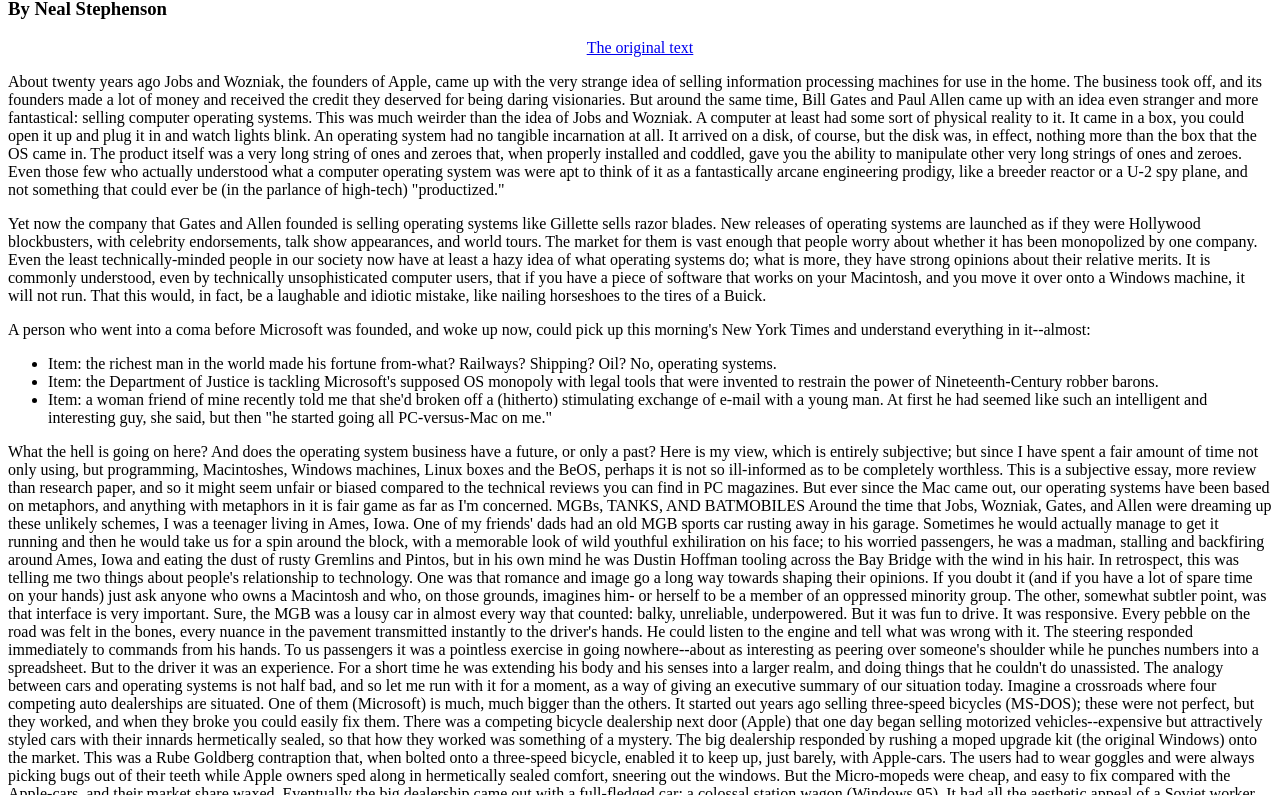
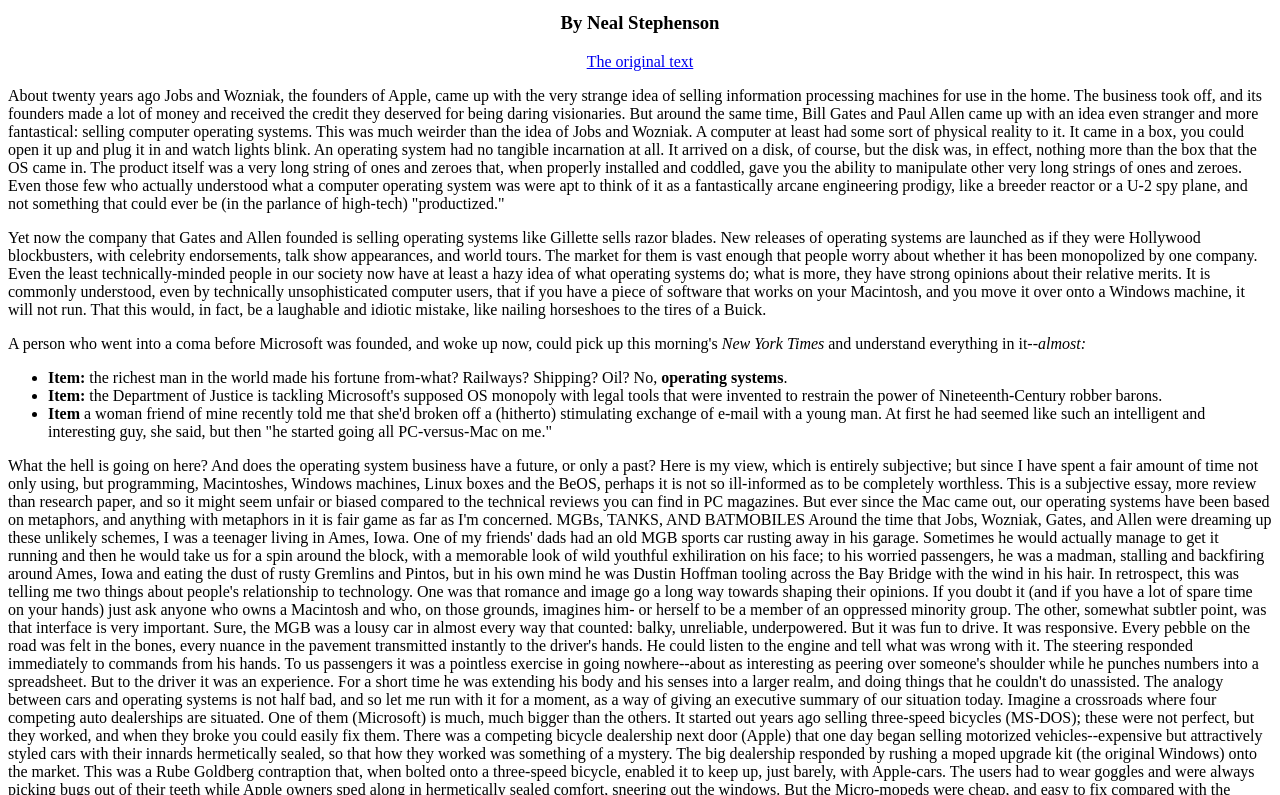
Before and after one commit to step91/itse1411.github.io, a plain HTML site: page week02/index.html in a window 1280 px wide. Shown: the part 68-863 px from the top of the page. Drawn offline with Linux system fonts and the light colour scheme.

Commit message:
Update index.html

```diff
--- a/week02/index.html
+++ b/week02/index.html
@@ -1,3 +1,17 @@
+<!DOCTYPE html>
+<html>
+<head>
+<style>
+h1,h3 {
+  text-align:center;
+}
+</style>
+</head>
+<body>
+
+
+
+
 <h1>"In the Beginning was the Command Line</h1>
 <h3>By Neal Stephenson</h3>
 
@@ -7,12 +21,12 @@
 
 <p>Yet now the company that Gates and Allen founded is selling operating systems like Gillette sells razor blades. New releases of operating systems are launched as if they were Hollywood blockbusters, with celebrity endorsements, talk show appearances, and world tours. The market for them is vast enough that people worry about whether it has been monopolized by one company. Even the least technically-minded people in our society now have at least a hazy idea of what operating systems do; what is more, they have strong opinions about their relative merits. It is commonly understood, even by technically unsophisticated computer users, that if you have a piece of software that works on your Macintosh, and you move it over onto a Windows machine, it will not run. That this would, in fact, be a laughable and idiotic mistake, like nailing horseshoes to the tires of a Buick.</p>
 
-<p>A person who went into a coma before Microsoft was founded, and woke up now, could pick up this morning's New York Times and understand everything in it--almost:</p>
+<p>A person who went into a coma before Microsoft was founded, and woke up now, could pick up this morning's <i>New York Times</i> and understand everything in it--<em>almost:</em></p>
 
 <ul>
-  <li>Item: the richest man in the world made his fortune from-what? Railways? Shipping? Oil? No, operating systems.</li>
-<li>Item: the Department of Justice is tackling Microsoft's supposed OS monopoly with legal tools that were invented to restrain the power of Nineteenth-Century robber barons.</li>
-<li>Item: a woman friend of mine recently told me that she'd broken off a (hitherto) stimulating exchange of e-mail with a young man. At first he had seemed like such an intelligent and interesting guy, she said, but then "he started going all PC-versus-Mac on me."</li>
+  <li><b>Item:</b> the richest man in the world made his fortune from-what? Railways? Shipping? Oil? No, <strong>operating systems</strong>.</li>
+<li><b>Item:</b> the Department of Justice is tackling Microsoft's supposed OS monopoly with legal tools that were invented to restrain the power of Nineteenth-Century robber barons.</li>
+<li><b>Item</b> a woman friend of mine recently told me that she'd broken off a (hitherto) stimulating exchange of e-mail with a young man. At first he had seemed like such an intelligent and interesting guy, she said, but then "he started going all PC-versus-Mac on me."</li>
 
 </ul>
 
@@ -69,3 +83,6 @@
 Buyer: "Can't you see that everyone is buying station wagons?"
 
 Copyright © 1999 by Neal Stephenson
+
+  </body>
+</html>
```
